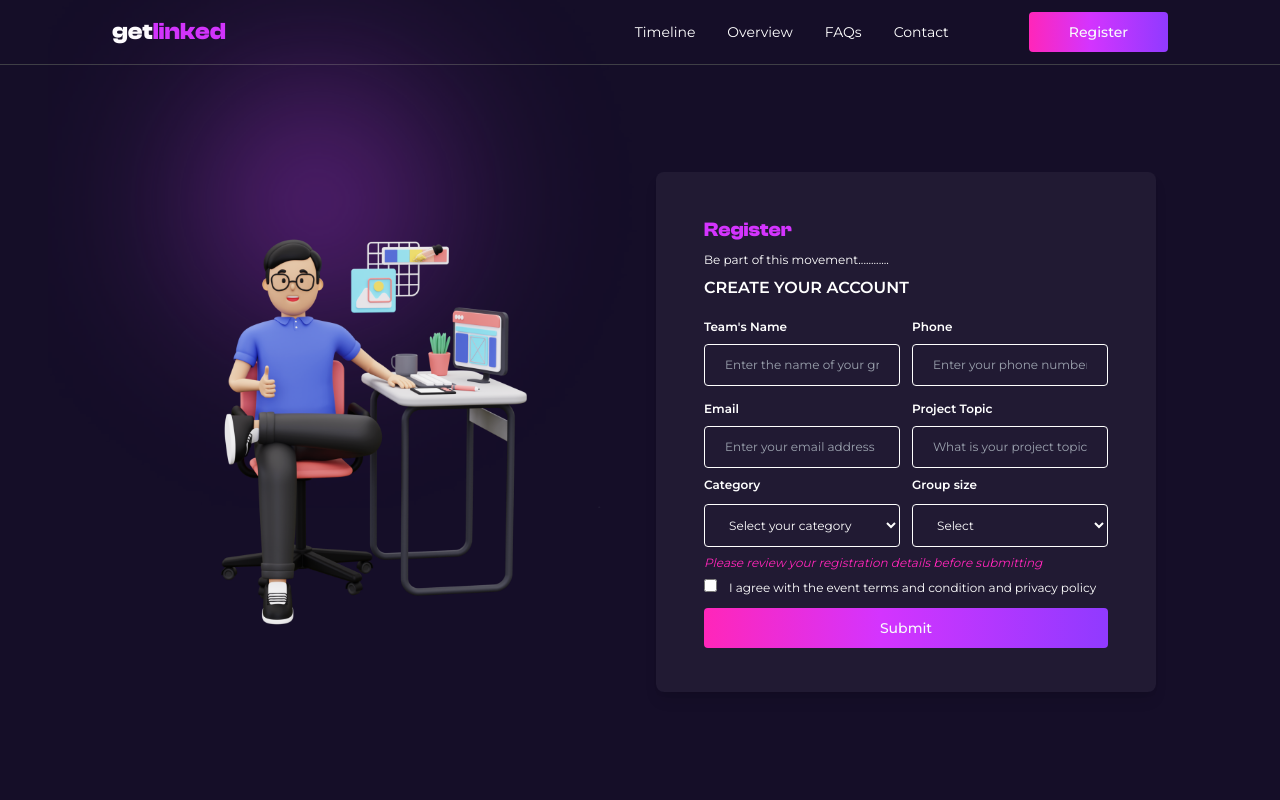
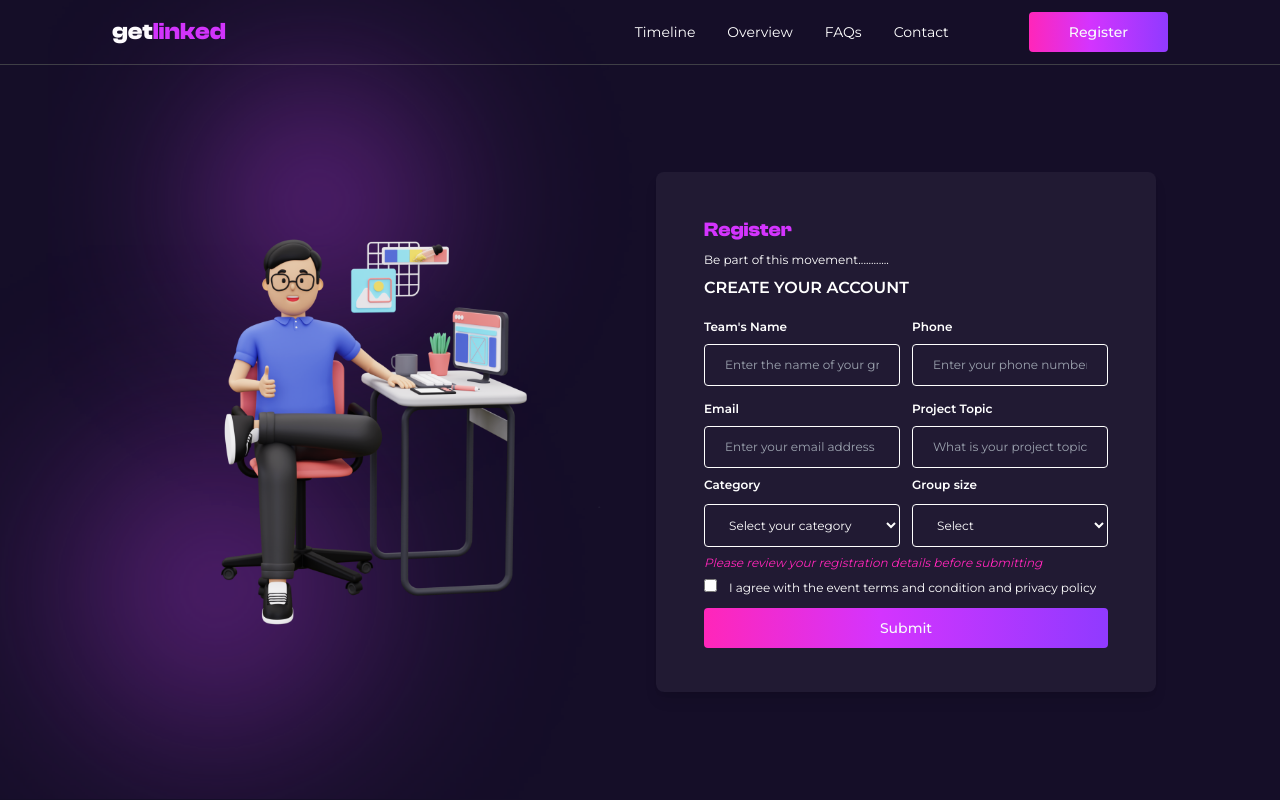
Before and after one commit to NureniJamiu/getlinked-tech-hackathon, a Next.js app: page /register in a window 1280 px wide. Built offline with nearby package versions, Linux system fonts and the light colour scheme.

Commit message:
style: position background glow effect

```diff
--- a/src/app/register/page.jsx
+++ b/src/app/register/page.jsx
@@ -1,9 +1,8 @@
-import { Facebook, Instagram, Linkedin, X } from "lucide-react";
+import React from "react";
 import Image from "next/image";
-import React from "react";
 
+import flare from "../../../public/purple-flare.png";
 import sectionImage from "../../../public/register.png";
-import { Button } from "@/components/ui/button";
 import Form from "@/components/Form";
 import Navbar from "@/components/Navbar";
 
@@ -11,7 +10,14 @@ const page = () => {
   return (
     <>
       <Navbar className="hidden md:block" />
-      <main className="flex items-center justify-center px-12 md:px-22 lg:px-44 md:h-[calc(100vh-66px)] overflow-hidden">
+      <main className="relative flex items-center justify-center px-12 md:px-22 lg:px-44 md:h-[calc(100vh-66px)] overflow-hidden">
+        <Image
+          src={flare}
+          alt="flare"
+          width={700}
+          height={700}
+          className="absolute top-44 -left-24 md:-bottom-52 -z-20 md:-right-64 opacity-50"
+        />
         <div className="flex flex-col md:flex-row md:items-center gap-0 md:gap-8">
           {/* flex one */}
           <div
--- a/src/components/Form.jsx
+++ b/src/components/Form.jsx
@@ -39,7 +39,9 @@ const Form = () => {
           <p className="text-base md:text-xs my-2">
             Be part of this movement............
           </p>
-          <p className="font-semibold">CREATE YOUR ACCOUNT</p>
+          <p className="text-xl md:text-base font-semibold">
+            CREATE YOUR ACCOUNT
+          </p>
         </div>
         <div className="grid md:grid-cols-2 gap-3 text-sm">
           <div className="text-left">
```
